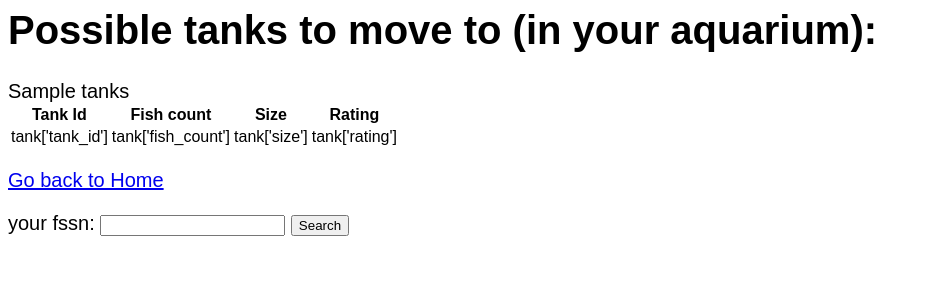
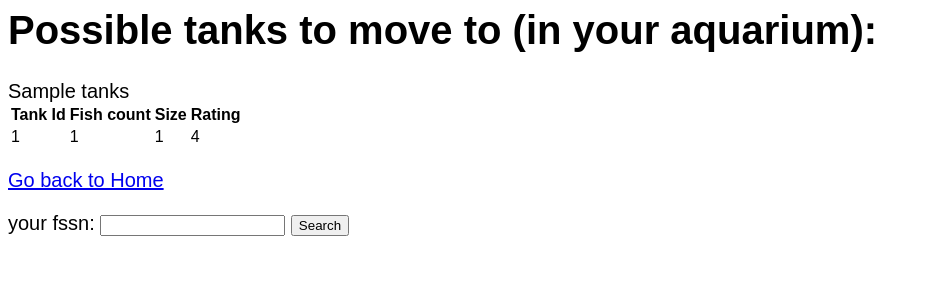
Before and after one commit to janniezhong/4111Project, a Flask app: template webserver/templates/tanksInSameAquarium.html in a window 1280 px wide. Shown: the top 300 px of the page, without its empty margins (0-929 px from the left). Run offline with Flask 2, Linux system fonts and the light colour scheme; the template is opened without the code that fills it: most values are stand-ins (such as "Sample title", 1, 10 or a date in 2020); parts of the project's set-up code (start-up, migrations or seed data) failed here and were passed over.

Commit message:
more bug fixes

```diff
--- a/webserver/templates/bestOwners.html
+++ b/webserver/templates/bestOwners.html
@@ -9,8 +9,6 @@
 
 <body>
   <h1>Best owners in selected country:</h1>
-  <div>{{owner_names}}</div>
-
   <div>
     {% for n in owner_names %}
     <div>{{n}}</div>
--- a/webserver/templates/suggestedFriends.html
+++ b/webserver/templates/suggestedFriends.html
@@ -9,7 +9,6 @@
 
 <body>
   <h1>Suggested Friends:</h1>
-  <div>{{suggested_friends}}</div>
 
   <div>
     {% for n in suggested_friends %}
--- a/webserver/templates/tanksInSameAquarium.html
+++ b/webserver/templates/tanksInSameAquarium.html
@@ -21,10 +21,10 @@
 
     {% for tank in tanks %}
     <tr>
-      <td>tank['tank_id']</td>
-      <td>tank['fish_count']</td>
-      <td>tank['size']</td>
-      <td>tank['rating']</td>
+      <td>{{tank['tank_id']}}</td>
+      <td>{{tank['fish_count']}}</td>
+      <td>{{tank['size']}}</td>
+      <td>{{tank['rating']}}</td>
     </tr>
     {% endfor %}
   </table>
```
Also changed, not shown: webserver/templates/addressDirectory.html (+6 -6 lines).
